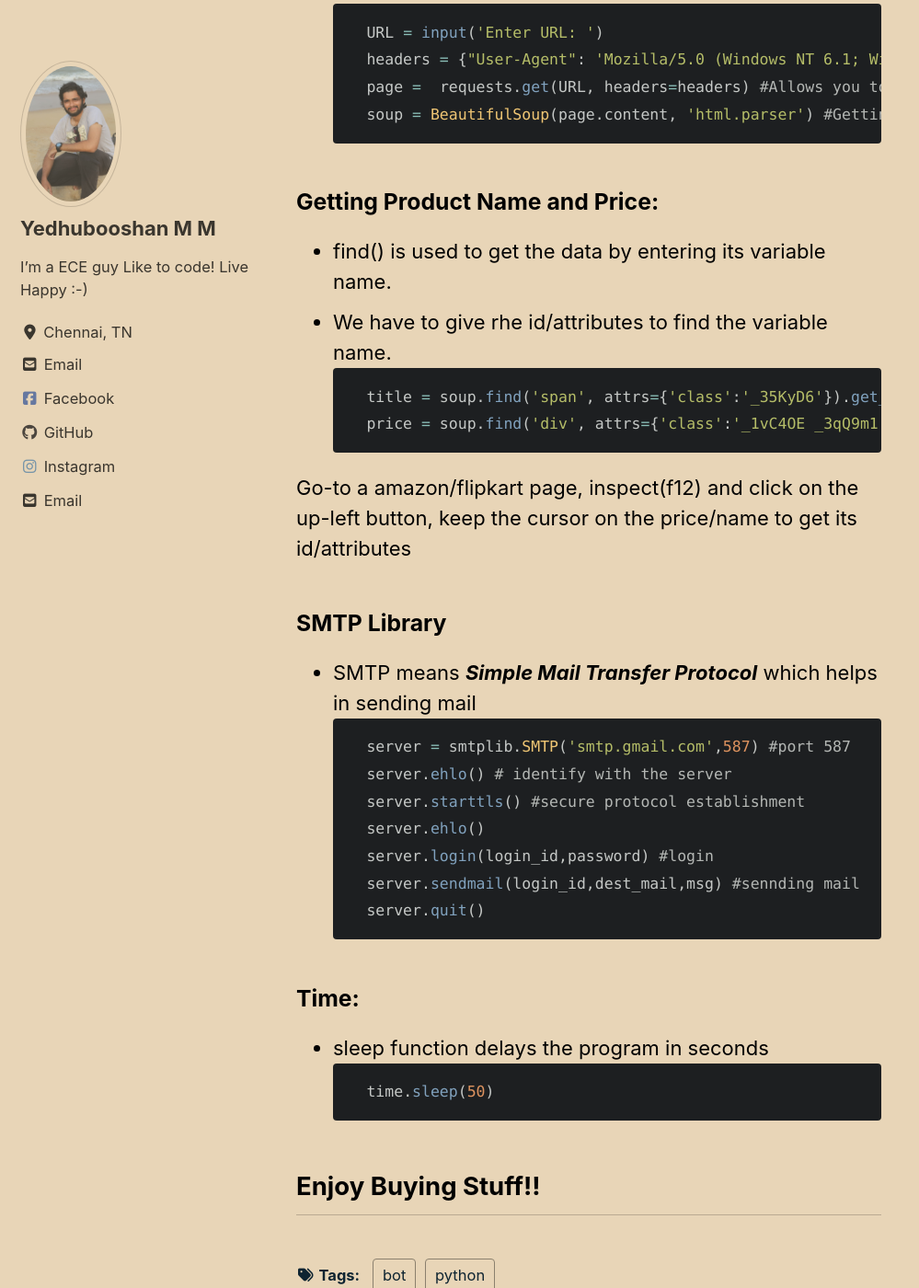
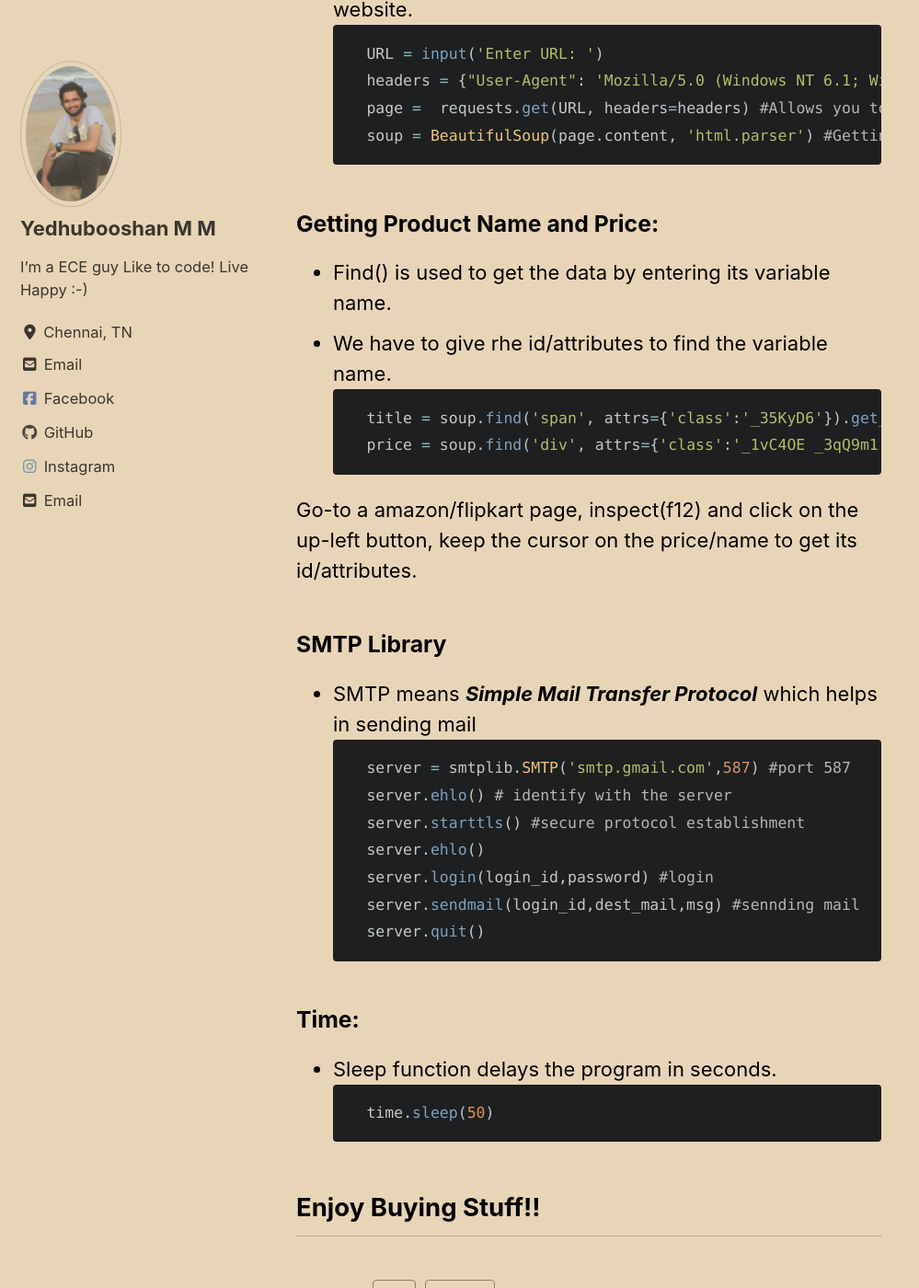
Before and after one commit to Yedhubooshan/yedhubooshan.github.io, a Jekyll site: the page built from _posts/2020-05-16-mailbot.md, in a window 1280 px wide and 1400 px high, scrolled down 2830 px. Shown: the whole window at 92% size, without its empty margins (0-999 px from the left). Built offline with Jekyll 4.4.1, drawn with Linux system fonts in a browser that asks for light colours; cached includes are drawn as plain includes; nearby versions of some CDN libraries; some of the changed text lies outside the part shown.

````diff
--- a/_posts/2020-05-16-mailbot.md
+++ b/_posts/2020-05-16-mailbot.md
@@ -30,6 +30,7 @@ Packages used:
   - smtplib : To establish connection and login e-mail
   - time : To create delay
 
+
 3. Check and change for your UserAgent (just google and paste in the code)
 
 Python Code Block:
@@ -37,7 +38,7 @@ Python Code Block:
 	headers = {"User-Agent": 'Mozilla/5.0 (Windows NT 6.1; Win64; x64) AppleWebKit/537.36 (KHTML, like Gecko) Chrome/81.0.4044.138 Safari/537.36'}
 ```
 
-###Inputs to be given by the user:
+### Inputs to be given by the user:
 
 1. URL of the website
 2. User's mail address
@@ -73,14 +74,14 @@ Python Code Block:
 
 ### Getting Product Name and Price:
 
-- find() is used to get the data by entering its variable name.
+- Find() is used to get the data by entering its variable name.
 - We have to give rhe id/attributes to find the variable name.
 ```python
 	title = soup.find('span', attrs={'class':'_35KyD6'}).get_text()
 	price = soup.find('div', attrs={'class':'_1vC4OE _3qQ9m1'}).get_text()
 ```
 
-Go-to a amazon/flipkart page, inspect(f12) and click on the up-left button, keep the cursor on the price/name to get its id/attributes
+Go-to a amazon/flipkart page, inspect(f12) and click on the up-left button, keep the cursor on the price/name to get its id/attributes.
 
 ### SMTP Library
 - SMTP means ***Simple Mail Transfer Protocol*** which helps in sending mail
@@ -95,7 +96,7 @@ Go-to a amazon/flipkart page, inspect(f12) and click on the up-left button, keep
 ```
 
 ### Time:
-- sleep function delays the program in seconds
+- Sleep function delays the program in seconds.
 ```python
 	time.sleep(50)
 ```
````
